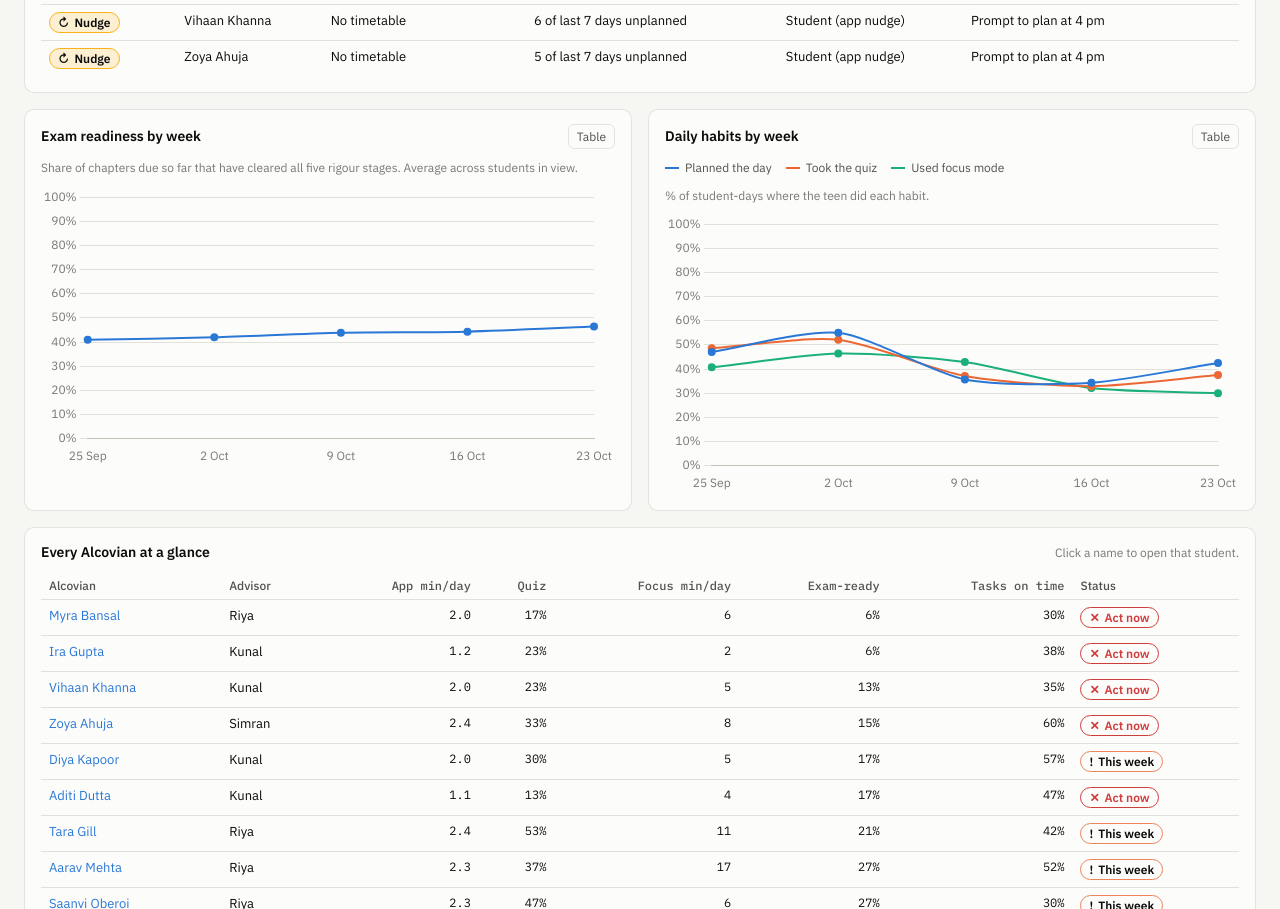
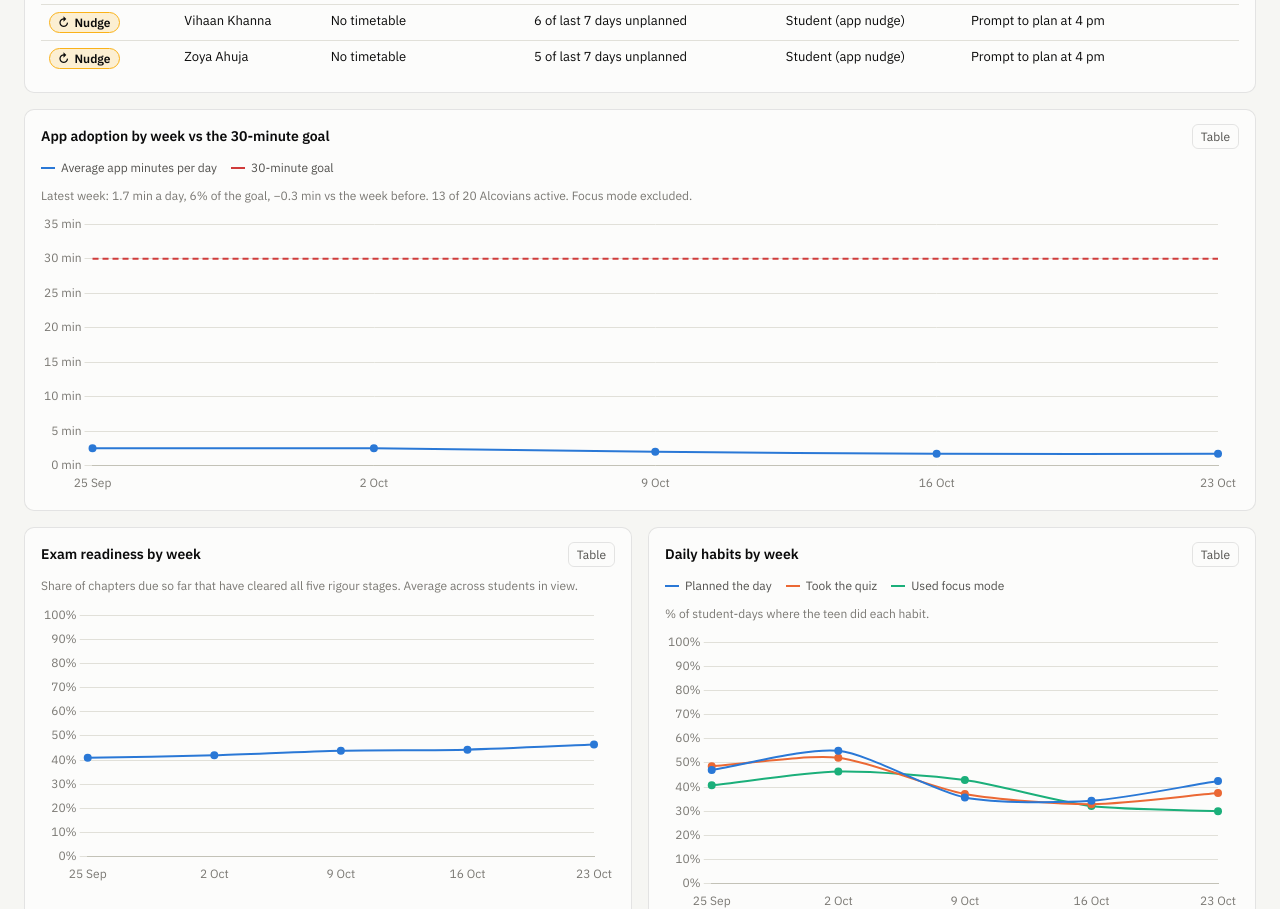
Before and after one commit to shiv01m/alcovia, a plain HTML site: page dashboards/students/index.src.html in a window 1280 px wide. Shown: the part 1891-2800 px from the top of the page. Drawn offline with nearby package versions, Linux system fonts and the light colour scheme.

Commit message:
Students dashboard: weekly app adoption vs 30-minute goal (preview source)
Same adoption card as page.part.html, kept in sync with the build output.

Co-Authored-By: Claude Sonnet 5.5 <noreply@anthropic.com>
Claude-Session: https://claude.ai/code/session_01BsjZCBvhbK5Af5Z8FTEJBY

```diff
--- a/dashboards/students/index.src.html
+++ b/dashboards/students/index.src.html
@@ -177,6 +177,13 @@ tr.group td { background: var(--surface-2); color: var(--ink-2); font-size: 11px
         <label for="xRec">Recovery below, %<input type="number" id="xRec" min="10" max="80" step="5" value="40"></label>
       </div>
       <div class="tw" id="alertTable"></div>
+    </article>
+    <article class="card">
+      <header><h2>App adoption by week vs the 30-minute goal</h2><button class="tbtn" data-table="adoptChart">Table</button></header>
+      <div class="legend" id="adoptLegend"></div>
+      <p class="hint" id="adoptHint"></p>
+      <div class="plot"><canvas id="adoptChart" aria-label="Average app minutes per student per day, by week, against the 30-minute goal"></canvas></div>
+      <div class="tw" id="adoptChart-table" hidden></div>
     </article>
     <div class="grid2">
       <article class="card">
@@ -380,6 +387,25 @@ tr.group td { background: var(--surface-2); color: var(--ink-2); font-size: 11px
       options: { scales: xy(T, { max: 100, ticks: { color: T.muted, callback: v => v + "%" } }), plugins: { tooltip: { callbacks: { label: c => ` ${c.raw}% exam-ready` } } } } },
       [{ h: "Week of" }, { h: "Readiness", n: 1 }], wk.map((w, i) => [nice(w), Number.isFinite(rd[i]) ? rd[i].toFixed(1) + "%" : "–"]));
 
+    // ---- app adoption vs 30-minute goal ----
+    const GOAL = 30;
+    const ad = wk.map(w => { const wr = rows.filter(r => r[0] >= w && r[0] < add(w, 7));
+      const act = new Set(wr.filter(r => r[11] > 1 || r[7] > 0).map(r => r[1]));
+      return { min: avg(wr, r => r[11]), act: act.size }; });
+    const delta = i => i > 0 && Number.isFinite(ad[i].min) && Number.isFinite(ad[i - 1].min) ? ad[i].min - ad[i - 1].min : NaN;
+    const sgn = v => { if (!Number.isFinite(v)) return "–"; const r = Math.round(v * 10) / 10; return r === 0 ? "0.0" : (r > 0 ? "+" : "−") + Math.abs(r).toFixed(1); };
+    legend("adoptLegend", [["Average app minutes per day", T.s1, true], ["30-minute goal", T.critical, true]]);
+    let li = ad.length - 1; while (li > 0 && add(wk[li], 6) > state.to) li--;   // latest full 7-day week
+    $("adoptHint").textContent = li >= 0 && Number.isFinite(ad[li].min)
+      ? `Latest week: ${f1(ad[li].min)} min a day, ${pct(ad[li].min / GOAL)} of the goal${li > 0 && Number.isFinite(delta(li)) ? `, ${sgn(delta(li))} min vs the week before` : ""}. ${ad[li].act} of ${stu.length} Alcovians active. Focus mode excluded.`
+      : "No app activity in this range.";
+    draw("adoptChart", { type: "line", data: { labels: wk.map(nice), datasets: [
+        { label: "Average app minutes per day", data: ad.map(x => Number.isFinite(x.min) ? +x.min.toFixed(1) : null), borderColor: T.s1, backgroundColor: T.s1, borderWidth: 2, pointRadius: 3, pointHoverRadius: 6, tension: 0.25, spanGaps: true },
+        { label: "30-minute goal", data: wk.map(() => GOAL), borderColor: T.critical, backgroundColor: T.critical, borderWidth: 2, borderDash: [6, 4], pointRadius: 0, pointHoverRadius: 0 }] },
+      options: { scales: xy(T, { max: 35, ticks: { color: T.muted, callback: v => v + " min" } }), plugins: { tooltip: { callbacks: { label: c => c.datasetIndex ? ` Goal: ${GOAL} min` : ` ${c.raw} min a day (${pct(c.raw / GOAL)} of goal)` } } } } },
+      [{ h: "Week of" }, { h: "App min/day", n: 1 }, { h: "% of goal", n: 1 }, { h: "Change vs last week", n: 1 }, { h: "Active Alcovians", n: 1 }],
+      wk.map((w, i) => [nice(w), f1(ad[i].min), pct(ad[i].min / GOAL), sgn(delta(i)), `${ad[i].act} of ${stu.length}`]));
+
     const hb = wk.map(w => habit(rows.filter(r => r[0] >= w && r[0] < add(w, 7))));
     legend("habitLegend", [["Planned the day", T.s1, true], ["Took the quiz", T.s2, true], ["Used focus mode", T.s3, true]]);
     const line = (label, color, key) => ({ label, data: hb.map(x => Number.isFinite(x[key]) ? +(x[key] * 100).toFixed(1) : null), borderColor: color, backgroundColor: color, borderWidth: 2, pointRadius: 3, pointHoverRadius: 6, tension: 0.25 });
```
